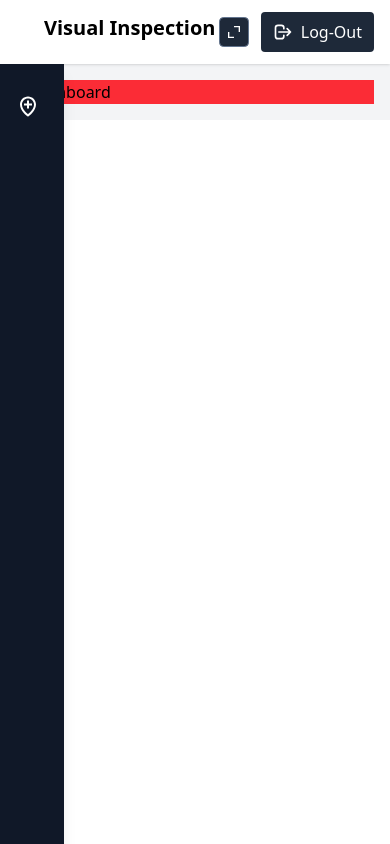
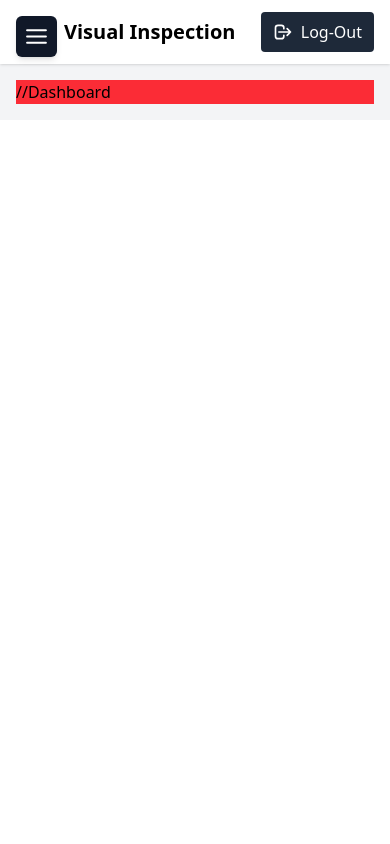
Before and after one commit to TechAudd/VI_dev, a React (Vite) app in the folder frontend/: page / in a window 390 px wide. Built offline with nearby package versions, Linux system fonts and the light colour scheme; sample sign-in values are in the browser's storage.

Commit message:
Update CreateForm for Responsive.

```diff
--- a/frontend/src/Component/Navbar.jsx
+++ b/frontend/src/Component/Navbar.jsx
@@ -19,7 +19,7 @@ function Navbar() {
             <div className="bg-white h-16 justify-between items-center mx-auto px-4 flex">
               <Link
                 to={"/"}
-                className="flex  xl:ml-0 ml-7 justify-center gap-0 items-center"
+                className="flex  xl:ml-0  ml-8  justify-center gap-0 items-center"
               >
                 {/* <img src={logo} alt="logo" className="h-14" /> */}
                 {/* <video
@@ -33,11 +33,11 @@ function Navbar() {
                   src="../../public/logo.webp"
                   className="object-contain w-40"
                 /> */}
-                <p className=" mb-2 text-xl font-bold ">Visual Inspection</p>
+                <p className="  text-xl font-bold md:ml-24 ml-4">Visual Inspection</p>
 
               </Link>
               <div className="md:space-x-6 justify-center items-center ml-auto  space-x-3 flex ">
-                <FullScreenButton />
+                {/* <FullScreenButton /> */}
                 {/* <Notifications /> */}
 
                 <div className="justify-center items-center flex relative gap-3">
--- a/frontend/src/Component/SideNav.jsx
+++ b/frontend/src/Component/SideNav.jsx
@@ -1,18 +1,43 @@
 import { BiLocationPlus } from "react-icons/bi";
-import React, { useState } from "react";
+import { FiMenu } from "react-icons/fi";
+import React, { useState, useEffect } from "react";
 import { Link } from "react-router-dom";
 
 const SideNav = () => {
   const [isCollapsed, setIsCollapsed] = useState(true);
+  const [isMobile, setIsMobile] = useState(window.innerWidth < 1024);
+  const [isOpen, setIsOpen] = useState(false);
+
+  // Handle screen resize
+  useEffect(() => {
+    const handleResize = () => {
+      setIsMobile(window.innerWidth < 1024);
+    };
+    window.addEventListener("resize", handleResize);
+    return () => window.removeEventListener("resize", handleResize);
+  }, []);
 
   return (
+    <>
+      {/* Hamburger Menu Button (Only on Small Screens) */}
+      {isMobile && (
+        <button
+          className="fixed top-4 left-4 z-50 p-2 bg-gray-900 text-white rounded-md shadow-md"
+          onClick={() => setIsOpen(!isOpen)}
+        >
+          <FiMenu size={25} />
+        </button>
+      )}
+
+      {/* Sidebar */}
       <div
-      className={`h-screen ${isCollapsed ? "w-16" : "w-40"}
-        bg-gray-900 text-white flex flex-col shadow-lg transition-all duration-300 overflow-hidden fixed`}
-      onMouseEnter={() => setIsCollapsed(false)}
-      onMouseLeave={() => setIsCollapsed(true)}
+        className={`fixed top-0 left-0 h-screen bg-gray-900 text-white shadow-lg transition-all duration-300 mt-16
+          ${isMobile ? (isOpen ? "w-40" : "w-0") : isCollapsed ? "w-16" : "w-40"}
+          ${isMobile ? (isOpen ? "block" : "hidden") : "flex flex-col"}`}
+        onMouseEnter={() => !isMobile && setIsCollapsed(false)}
+        onMouseLeave={() => !isMobile && setIsCollapsed(true)}
       >
-      <nav className="mt-5 flex-1">
+        <nav className=" mt-4 flex-1">
           <ul className="space-y-2">
             <li>
               <Link
@@ -21,7 +46,7 @@ const SideNav = () => {
               >
                 <BiLocationPlus size={25} />
                 <span
-                className={`transition-all duration-300 ${isCollapsed ? "opacity-0 w-0" : "opacity-100 w-auto"
+                  className={`transition-all duration-300 ${isCollapsed && !isMobile ? "opacity-0 w-0" : "opacity-100 w-auto"
                     } whitespace-nowrap ml-2`}
                 >
                   ADD FORM
@@ -31,6 +56,15 @@ const SideNav = () => {
           </ul>
         </nav>
       </div>
+
+      {/* Overlay (Click outside to close on mobile) */}
+      {isMobile && isOpen && (
+        <div
+          className="fixed inset-0 bg-black opacity-50"
+          onClick={() => setIsOpen(false)}
+        />
+      )}
+    </>
   );
 };
 
--- a/frontend/src/Component/form/CreateForm.jsx
+++ b/frontend/src/Component/form/CreateForm.jsx
@@ -14,7 +14,7 @@ export default function CreateForm({ setIsVisible, setShowModal }) {
     "Name and address of the building, year of construction",
     "TYPE OF THE BUILDING - Load bearing/party load bearing and partly RCC/RCC frame",
     "Number of stories in each block of the building",
-    "Description of the main usage of the building: Residential/education/office/hostel/workshop/hospital/any other specify",
+    `Description of the main usage of the building:\nResidential/education/office/hostel/workshop\n/hospital/any other specify`,
     "TYPE OF FLOOR AND ROOF - RCC/Wooden/steel",
     "Year of construction, Maintenance history of the building if known to be mentioned",
   ];
@@ -223,7 +223,7 @@ export default function CreateForm({ setIsVisible, setShowModal }) {
           {/* STEP 3 */}
           {step === 3 && (
             <div className="space-y-8">
-              <h3 className="text-2xl font-bold text-gray-800 mb-6">
+              <h3 className="text-lg font-semibold mb-2">
                 PART 3: Survey of Signs of Distress, Deformation, or Deterioration in Building Structure (Condition Assessment)
               </h3>
 
```
Lines whose indentation alone changed are shown as unchanged.
